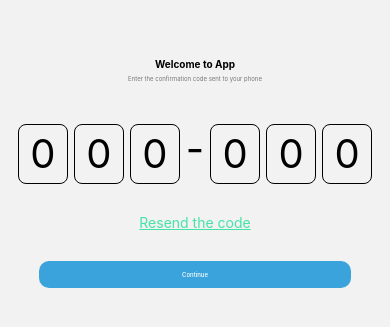
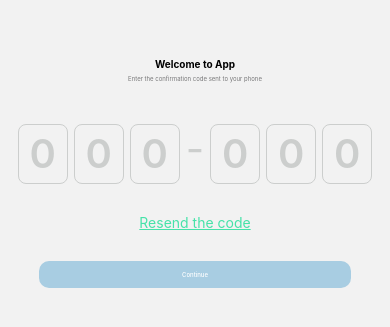
Before and after one commit to atryknaav/onlineSt_Figma_RN, a React Native app: screen /Confirm in a window 390 px wide. Shown: the part 111-438 px from the top of the page. Built offline with nearby package versions, Linux system fonts and the light colour scheme; no server answers.

Commit message:
Finished phone confirmation

```diff
--- a/components/ConfirmCode/CodeInput.tsx
+++ b/components/ConfirmCode/CodeInput.tsx
@@ -1,5 +1,5 @@
 import React, { useState, useRef, useEffect } from 'react';
-import { View, TextInput, StyleSheet, Text } from 'react-native';
+import { View, TextInput, StyleSheet, Text, PixelRatio } from 'react-native';
 import { useDispatch, useSelector } from 'react-redux';
 import { update } from '../../redux/codeSlice';
 import { RootState } from '../../redux/store';
@@ -8,6 +8,7 @@ const CodeInput = () => {
   const inputRefs = useRef<Array<TextInput | null>>(Array(7).fill(null));
   const dispatch = useDispatch();
   const codeSlice = useSelector((state: RootState) => state.codeSlice.code);
+  const receivedCodeSlice = useSelector((state: RootState) => state.receivedCodeSlice.code);
 
   const [code, setCode] = useState<string>('');
 
@@ -40,7 +41,7 @@ const CodeInput = () => {
             <Text style={styles.dash}>-</Text>
             <TextInput
               placeholder='0'
-              style={styles.input}
+              style={codeSlice === receivedCodeSlice? styles.input : styles.inputInactive}
               maxLength={1}
               keyboardType="number-pad"
               onChangeText={(text) => handleChange(text, index)}
@@ -52,7 +53,7 @@ const CodeInput = () => {
           <TextInput
           placeholder='0'
             key={index}
-            style={styles.input}
+            style={codeSlice === receivedCodeSlice? styles.input : styles.inputInactive}
             maxLength={1}
             keyboardType="number-pad"
             onChangeText={(text) => handleChange(text, index)}
@@ -79,10 +80,24 @@ const styles = StyleSheet.create({
     borderRadius: 8,
     textAlign: 'center',
     fontSize: 40,
+    color: '#3aa3dc',
+    borderColor: '#af97d4'
+  },
+  inputInactive: {
+    color: '#cccecd',
+    height: 60,
+    width: 50,
+    borderWidth: 1,
+    borderRadius: 8,
+    textAlign: 'center',
+    fontSize: 40,
+    fontWeight:600,
+    borderColor: '#cccecd'
   },
   dash: {
     fontSize: 40,
-    marginRight: 6
+    marginRight: 6,
+    color: '#cccecd'
   },
   codeDisplay: {
     fontSize: 20,
--- a/components/ConfirmCode/ConfirmCodeButton.tsx
+++ b/components/ConfirmCode/ConfirmCodeButton.tsx
@@ -4,23 +4,21 @@ import { TouchableOpacity, Text, StyleSheet, Dimensions, PixelRatio } from 'reac
 import { useSelector } from 'react-redux';
 import { RootState } from '../../redux/store';
 
-const ConfirmCodeButton = ({ name, textColor, backgroundColor, border }: { name: string; textColor: string; backgroundColor: string; border: boolean }) => {
+const ConfirmCodeButton = ({ name }: { name: string}) => {
     const navigation = useNavigation();
     const codeSlice = useSelector((state: RootState) => state.codeSlice.code);
     const receivedCodeSlice = useSelector((state: RootState) => state.receivedCodeSlice.code);
   return (
     <TouchableOpacity
-      style={[
-        styles.button,
-        {
-          backgroundColor: backgroundColor,
-          borderWidth: border ? 1 : 0,
-          borderColor: border ? '#9b9b9e' : 'transparent'
-        }
-      ]}
+      style={ codeSlice === receivedCodeSlice?
+        styles.button
+        :
+        styles.buttonInactive
+
+      }
       onPress={() => {if(codeSlice === receivedCodeSlice)navigation.navigate('Success')}}
     >
-      <Text style={[styles.text, { color: textColor }]}>{name}</Text>
+      <Text style={[styles.text, { color: 'white' }]}>{name}</Text>
     </TouchableOpacity>
   );
 };
@@ -31,7 +29,17 @@ const styles = StyleSheet.create({
     borderRadius: 10,
     alignItems: 'center',
     justifyContent: 'center',
-    marginBottom: 10
+    marginBottom: 10,
+    backgroundColor: '#3aa3dc'
+  },
+  buttonInactive: {
+    padding: 10,
+    borderRadius: 10,
+    alignItems: 'center',
+    justifyContent: 'center',
+    marginBottom: 10,
+    backgroundColor: '#A8CDE2'
+
   },
   text: {
     fontSize: PixelRatio.getPixelSizeForLayoutSize(6),
--- a/components/Field.tsx
+++ b/components/Field.tsx
@@ -1,9 +1,32 @@
-import React from 'react';
-import { Dimensions, PixelRatio, Text, TextInput, View, StyleSheet } from 'react-native';
+import React, { useState } from 'react';
+import { Dimensions, PixelRatio, Text, TextInput, View, StyleSheet, TextInputProps } from 'react-native';
 
-const Field = ({ name }: { name: string }) => {
+interface FieldProps {
+    name: string;
+}
+
+const Field = ({ name }: FieldProps) => {
+    const [value, setValue] = useState<string>('');
+
     const label = name === 'name' ? "Name" : name === 'lastname' ? "Last name" : "Phone number";
     const placeHolder = name === 'name' ? "Enter name" : name === 'lastname' ? "Enter last name" : "+33 222 111 2222";
+
+    const keyboardType: TextInputProps['keyboardType'] = name === 'phone' ? 'numeric' : 'default';
+
+    const formatPhoneNumber = (text: string) => {
+        let cleanText = text.replace(/\D/g, '');
+
+        if (cleanText.length > 11) {
+            cleanText = cleanText.slice(0, 11);
+        }
+        const formattedText = cleanText
+            .replace(/^(\d{2})(\d{0,2})/, '+$1 $2')
+            .replace(/(\d{3})(\d{0,3})/, '$1 $2')
+            .replace(/(\d{3})(\d{0,4})/, '$1 $2')
+            .trim();
+
+        setValue(formattedText);
+    };
 
     return (
         <View style={styles.container}>
@@ -12,6 +35,16 @@ const Field = ({ name }: { name: string }) => {
                 style={styles.input}
                 placeholder={placeHolder}
                 placeholderTextColor='#d3d3d4'
+                keyboardType={keyboardType}
+                value={value}
+                onChangeText={text => {
+                    if (name === 'phone') {
+                        formatPhoneNumber(text);
+                    } else {
+                        setValue(text);
+                    }
+                }}
+                maxLength={16}
             />
         </View>
     );
--- /dev/null
+++ b/redux/regSlice.tsx
@@ -0,0 +1,30 @@
+import { createSlice } from '@reduxjs/toolkit'
+import type { PayloadAction } from '@reduxjs/toolkit'
+
+interface codeProp{
+    name: string,
+    lastname: string,
+    phone: string
+}
+
+const initialState: codeProp = {name: '', lastname: '', phone: ''}
+export const regSlice = createSlice({
+  name: 'regSlice',
+  initialState: initialState,
+  reducers: {
+    updateName (state, actions: PayloadAction<string>){
+        state.name = actions.payload;
+    },
+    updateLast (state, actions: PayloadAction<string>){
+        state.lastname = actions.payload;
+    },
+    updatePhone (state, actions: PayloadAction<string>){
+        state.phone = actions.payload;
+    },
+    }
+  },
+)
+
+export const {updateLast, updatePhone, updateName} = regSlice.actions;
+
+export default regSlice.reducer
--- a/redux/store.tsx
+++ b/redux/store.tsx
@@ -1,9 +1,10 @@
 import { configureStore } from '@reduxjs/toolkit'
 import codeSliceReducer from './codeSlice';
 import receivedCodeSliceReducer from './receivedCodeSlice';
+import regReducer from './regSlice';
 
 export const store = configureStore({
-  reducer: {codeSlice: codeSliceReducer, receivedCodeSlice: receivedCodeSliceReducer},
+  reducer: {codeSlice: codeSliceReducer, receivedCodeSlice: receivedCodeSliceReducer, regSlice: regReducer},
 
 })
 
--- a/screens/ConfirmCode.tsx
+++ b/screens/ConfirmCode.tsx
@@ -43,7 +43,7 @@ const ConfirmCode = () => {
             <Text style={styles.resendText} onPress={fetchCode}>
                 <Text style={styles.resendLink}>Resend the code</Text>
             </Text>
-            <ConfirmCodeButton textColor='white' backgroundColor='#3aa3dc' name='Continue' border={false} />
+            <ConfirmCodeButton name='Continue'  />
         </View>
     );
 }
--- a/screens/Login.tsx
+++ b/screens/Login.tsx
@@ -2,6 +2,7 @@ import React from 'react';
 import { Dimensions, PixelRatio, Text, View, StyleSheet } from 'react-native';
 import Field from '../components/Field';
 import { useNavigation } from '@react-navigation/native';
+import RegButton from '../components/SIgnUp/RegButton';
 
 const Login = () => {
   const navigation = useNavigation();
@@ -15,8 +16,9 @@ const Login = () => {
             Please enter your details.
         </Text>
         <Field name='phone' />
+        <RegButton textColor='white' backgroundColor='#3aa3dc' name='Continue' border = {false}/>
         <Text style={styles.signupPrompt}>
-          Don't have an account?
+          Don't have an account?{` `}
           <Text
             style={styles.signupLink}
             onPress={() => navigation.navigate('Signup')}
--- a/screens/SignUp.tsx
+++ b/screens/SignUp.tsx
@@ -16,7 +16,7 @@ const Signup = () => {
         </Text>
         <SignUpForm />
         <Text style={styles.loginPrompt}>
-          Do you have an account?
+          Do you have an account? {` `}
           <Text
             style={styles.loginLink}
             onPress={() => navigation.navigate('Login')}
--- a/screens/Success.tsx
+++ b/screens/Success.tsx
@@ -1,13 +1,14 @@
 import React from 'react'
 import { Dimensions, View, Text, PixelRatio } from 'react-native'
-import ShopImg from '../components/Home/ShopImg'
-import ActionButton from '../components/Home/ActionButton'
+import { useNavigation } from '@react-navigation/native'
 
 const Success = () => {
+  const navigation = useNavigation();
   return (
-    <View style={{display: 'flex', justifyContent: "center", alignItems: 'center'}}>
+    <View style={{display: 'flex', justifyContent: "center", alignItems: 'center', height: '100%'}}>
 
         <Text>Success!</Text>
+        <Text style={{textDecorationLine: 'underline'}} onPress={() => navigation.navigate('Home')}>Go back to main screen</Text>
     </View>
   )
 }
```
